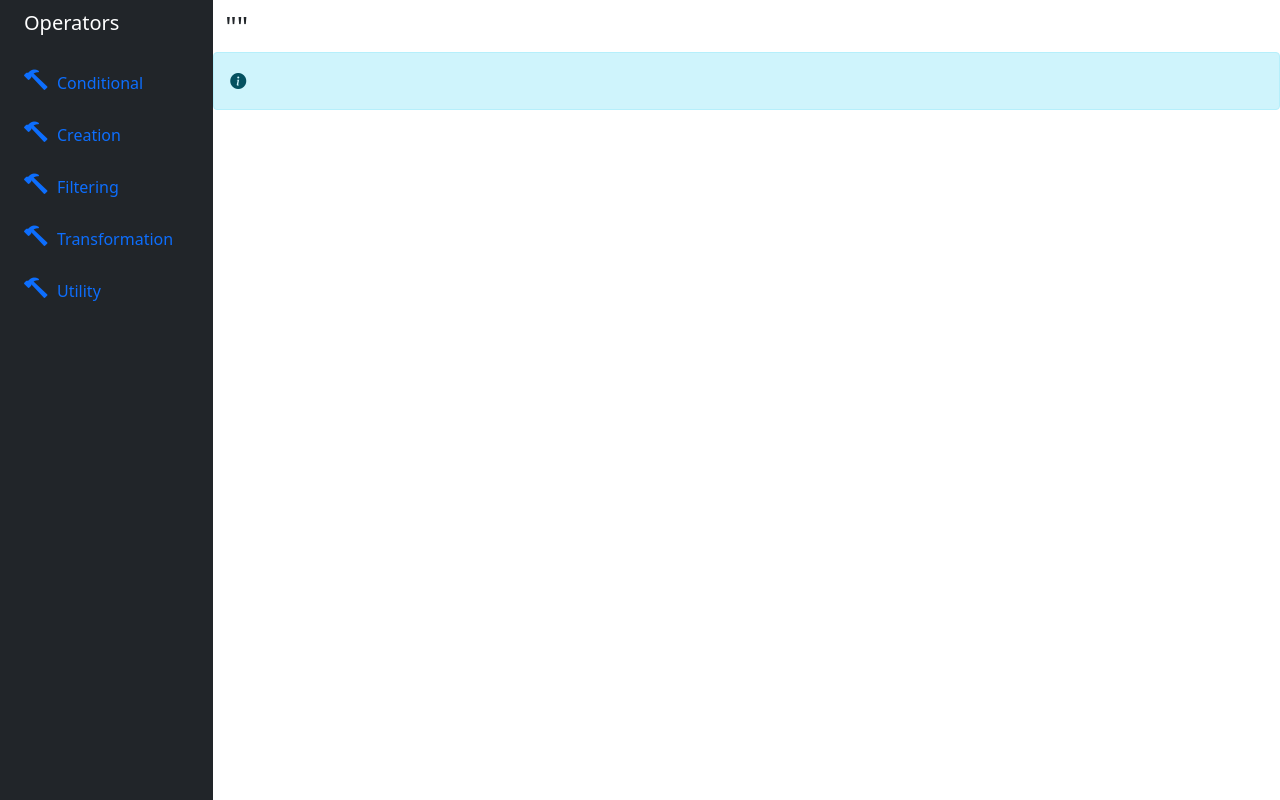
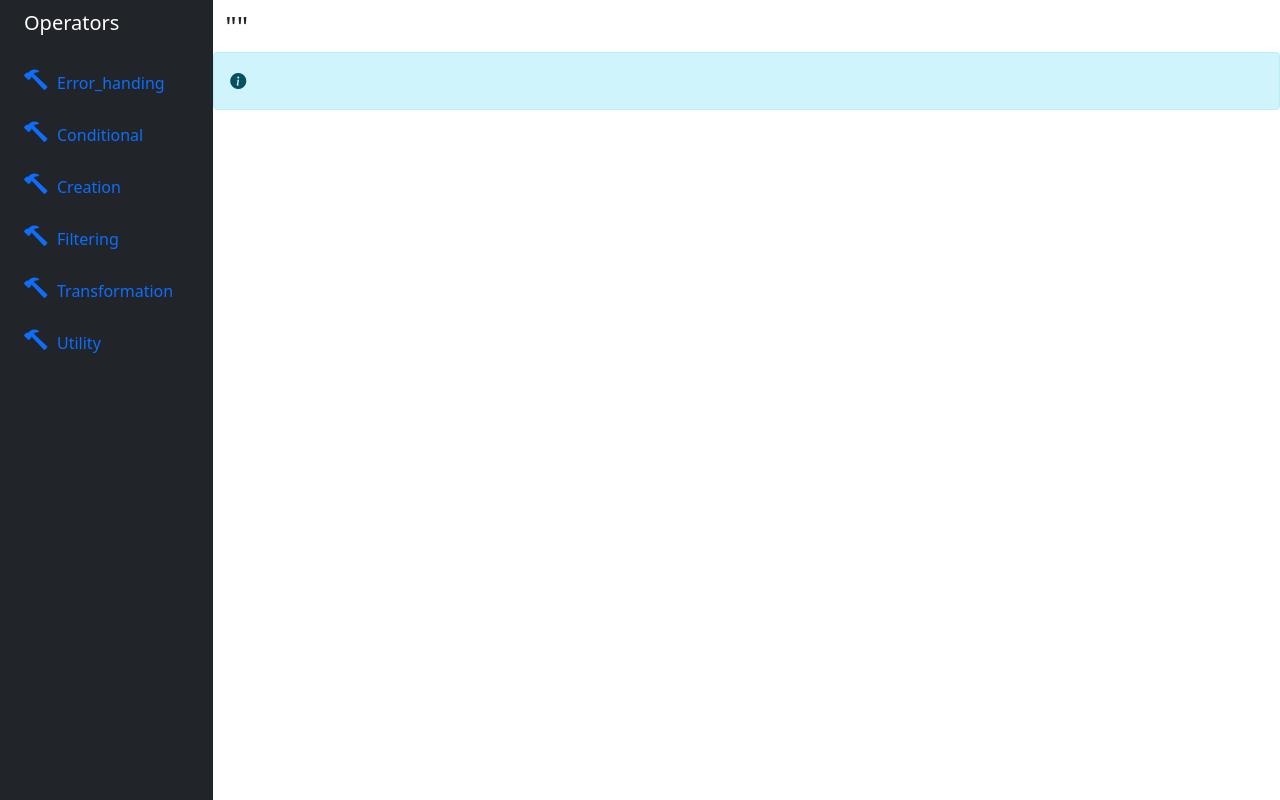
Before and after one commit to ProMastersss/tutorial_RxJs, a React (Create React App) app: page / in a window 1280 px wide. Built offline with nearby package versions, Linux system fonts and the light colour scheme.

Commit message:
add error handing operators

```diff
--- a/src/App.js
+++ b/src/App.js
@@ -4,6 +4,20 @@
 import "./styles.css";
 
 const menus = {
+  Error_handing: [
+    {
+      name: "catch / catchError",
+      path: "error-handling/catch"
+    },
+    {
+      name: "retry",
+      path: "error-handling/retry"
+    },
+    {
+      name: "retryWhen",
+      path: "error-handling/retryWhen"
+    }
+  ],
   Conditional: [
     {
       name: "defaultIfEmpty",
--- /dev/null
+++ b/src/operators/error-handling/catch.js
@@ -0,0 +1,10 @@
+import { catchError, of, throwError } from "rxjs";
+import { description, subscription, title } from "../../App";
+
+title("catch");
+
+description(`Перехватывает ошибку`);
+
+throwError("ошибка :(")
+  .pipe(catchError((err) => of("Перехватили ошибку :)")))
+  .subscribe(subscription);
--- /dev/null
+++ b/src/operators/error-handling/retry.js
@@ -0,0 +1,21 @@
+import { interval, mergeMap, of, retry, throwError } from "rxjs";
+import { description, subscription, title } from "../../App";
+
+title("retuy");
+
+description(
+  `Если возникла ошибка, повторить observable снова то количество раз, которое переданно в функцию retry`
+);
+
+interval(500)
+  .pipe(
+    mergeMap((x) => {
+      if (x > 3) {
+        return throwError("X > 3");
+      }
+
+      return of(x);
+    }),
+    retry(2)
+  )
+  .subscribe(subscription);
--- /dev/null
+++ b/src/operators/error-handling/retryWhen.js
@@ -0,0 +1,26 @@
+import { delay, interval, map, retryWhen, tap } from "rxjs";
+import { description, output, subscription, title } from "../../App";
+
+title("retuy");
+
+description(
+  `Если возникла ошибка, повторить observable снова то количество раз, которое переданно в функцию retry`
+);
+
+interval(500)
+  .pipe(
+    map((x) => {
+      if (x > 3) {
+        throw new Error("X > 3");
+      }
+
+      return x;
+    }),
+    retryWhen((err) =>
+      err.pipe(
+        tap((val) => output(`Ошибка ${val}. Повтор через три секунды`)),
+        delay(3000)
+      )
+    )
+  )
+  .subscribe(subscription);
```
